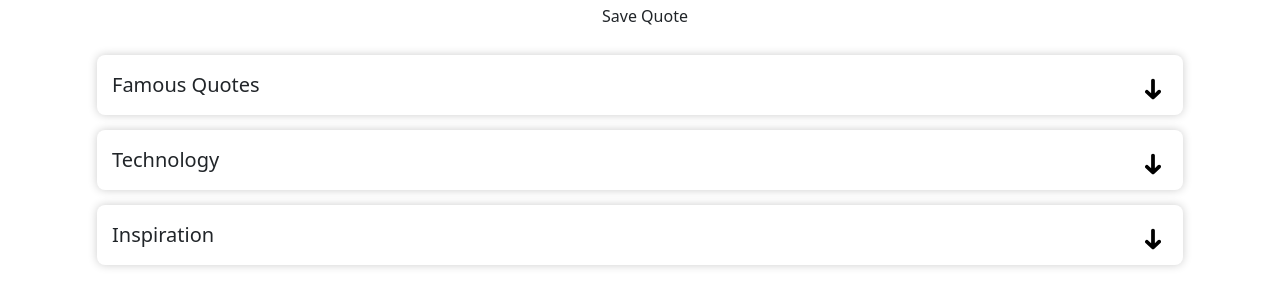
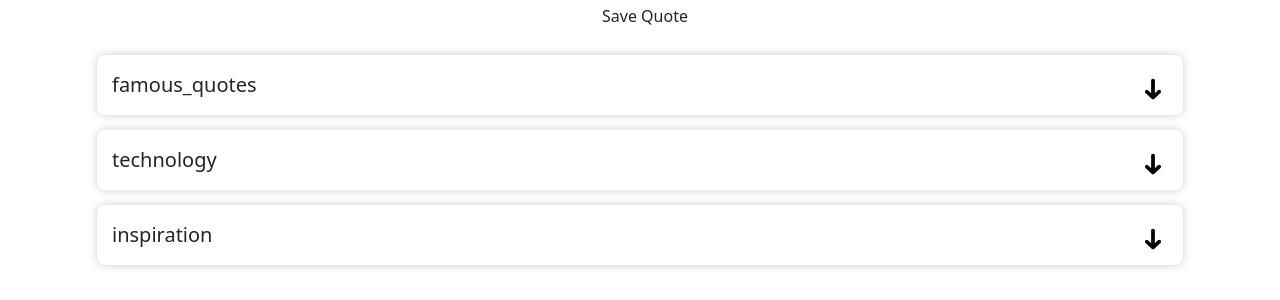
Before and after one commit to YehonatanGitHub/react-text-ideas, a React (Create React App) app: page / in a window 1280 px wide. Shown: the part 517-817 px from the top of the page. Built offline with nearby package versions, Linux system fonts and the light colour scheme.

Commit message:
AddToQuotes setData

```diff
--- a/src/App.js
+++ b/src/App.js
@@ -7,7 +7,7 @@ import AddQuote from './components/AddQuote'
 function App() {
   const [data, setData] = useState([
     {
-      category: 'Famous Quotes',
+      category: 'famous_quotes',
       open: false,
       cards: [
         {
@@ -22,10 +22,15 @@ function App() {
             '2Imagination is more important than knowledge. For while knowledge defines all we currently know and understand, imagination points to all we might yet discover and create.',
           author: 'Albert Einstein',
         },
+        {
+          id: 7,
+          content: 'testete tetsete test et',
+          author: 'Albert Einstein',
+        },
       ],
     },
     {
-      category: 'Technology',
+      category: 'technology',
       open: false,
       cards: [
         {
@@ -43,7 +48,7 @@ function App() {
       ],
     },
     {
-      category: 'Inspiration',
+      category: 'inspiration',
       open: false,
       cards: [
         {
@@ -63,9 +68,73 @@ function App() {
   ])
 
   // Add Quote
-  const AddToQuote = (quote) => {
-    const id = Math.floor(Math.random() * 10000) + 1
+  const AddToQuotes = (quote) => {
+    // const id = Math.floor(Math.random() * 10000) + 1
+    let theData = [...data]
+    let theQuote = { ...quote }
+    console.log(theData)
+    console.log('theQuote')
+    console.log(theQuote)
+    let id = Math.floor(Math.random() * 10000) + 1
+    let newQute = {
+      id: id,
+      content: theQuote.quote,
+      author: theQuote.author,
+    }
+    let selectQuote = theQuote.category
+    console.log('newQute')
+    console.log(newQute)
+    console.log('selectQuote')
+    console.log(selectQuote)
+    // setData(
+    //   theData.map((x) => {
+    //     if (x.category !== selectQuote) return x
+    //     return { ...x, cards: [...x.cards, newQute] }
+    //   })
+    // )
+
+    let newData = theData.map((column) => {
+      if (column.category !== selectQuote) return column
+      return { ...column, cards: [...column.cards, newQute] }
+    })
+    let newData2 = [...data]
+    console.log('newData2')
+    console.log(newData2)
+    console.log('newData')
+    console.log(newData)
+    setData([...data, newData])
+    let newData3 = [...data]
+    console.log('newData3')
+    console.log(newData3)
+    // const theData2 = [...data]
+    // console.log(theData2)
+    // const stuff = selected.filter(b => b)[0].sub this.setState({foo: stuff})
   }
+
+  // const AddToQuotes = (quote) => {
+  //   const id = Math.floor(Math.random() * 10000) + 1
+  //   const newQuote = { ...quote }
+
+  //   const newContent = newQuote.content
+  //   const newAuthor = newQuote.author
+  //   const newQuoteToAdd = { id, newAuthor, newContent }
+  //   console.log(newQuoteToAdd)
+  //   // setData([...data, cards: newQuote)
+
+  //   setData((prevState) => {
+  //     return { ...prevState, cards: newQuote }
+  //   })
+
+  //   // const stuff = selected.filter(b => b)[0].sub this.setState({foo: stuff})
+  // }
+
+  // const newData = theData.map((column) => {
+  //   if (column.category !== theQuote.category) return column
+  //   return { ...column, cards: [...column.cards, { newQute }] }
+  // })
+  // setData([...data, newData])
+  // const theData2 = [...data]
+  // console.log(theData2)
 
   const toggleCards = (index) => {
     setData(
@@ -84,10 +153,10 @@ function App() {
     <div className='container'>
       <Header title='Share Great Quotes' />
       <Footer title='Have Great Ideas?' />
-      <AddQuote onAdd={AddToQuote} />
+      <AddQuote onAdd={AddToQuotes} />
       <div className='accordion'>
         {data.map((card, i) => (
-          <Cards card={card} index={i} toggleCards={toggleCards} />
+          <Cards card={card} key={i} toggleCards={toggleCards} />
         ))}
       </div>
     </div>
--- a/src/components/AddQuote.js
+++ b/src/components/AddQuote.js
@@ -50,7 +50,7 @@ const AddQuote = ({ onAdd }) => {
           value={category}
           onChange={(e) => setCategory(e.target.value)}>
           <option className='category'></option>
-          <option className='category' value='famous-quotes'>
+          <option className='category' value='famous_quotes'>
             Famous Quotes
           </option>
           <option className='category' value='technology'>
--- a/src/components/Cards.js
+++ b/src/components/Cards.js
@@ -15,7 +15,7 @@ const Cards = ({ card, index, toggleCards }) => {
       onClick={() => toggleCards(index)}>
       <div className='category-name'>{card.category}</div>
       {card.cards.map((quote, i) => (
-        <Quotes quotes={quote} i={i} />
+        <Quotes quotes={quote} key={i} />
       ))}
     </div>
   )
```
